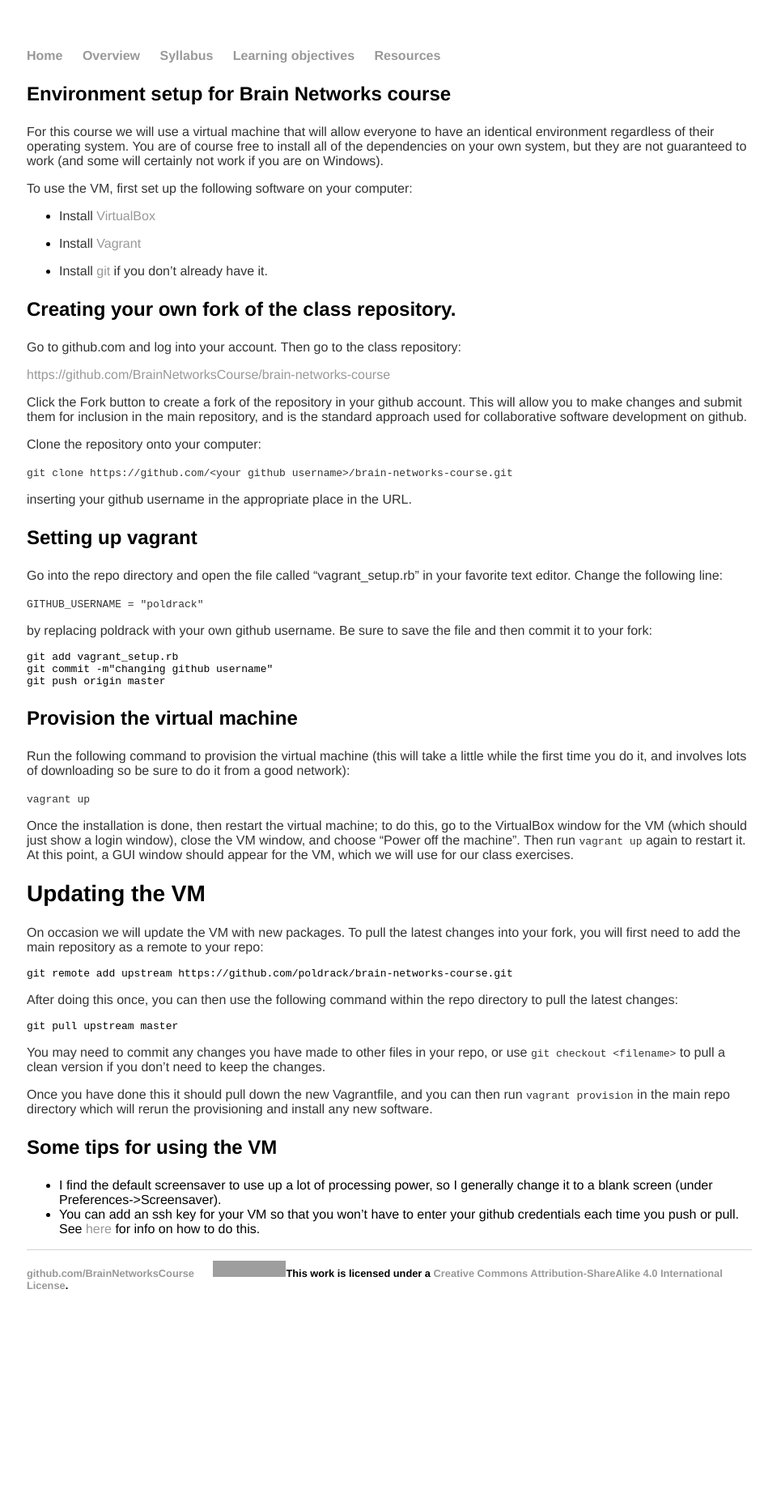
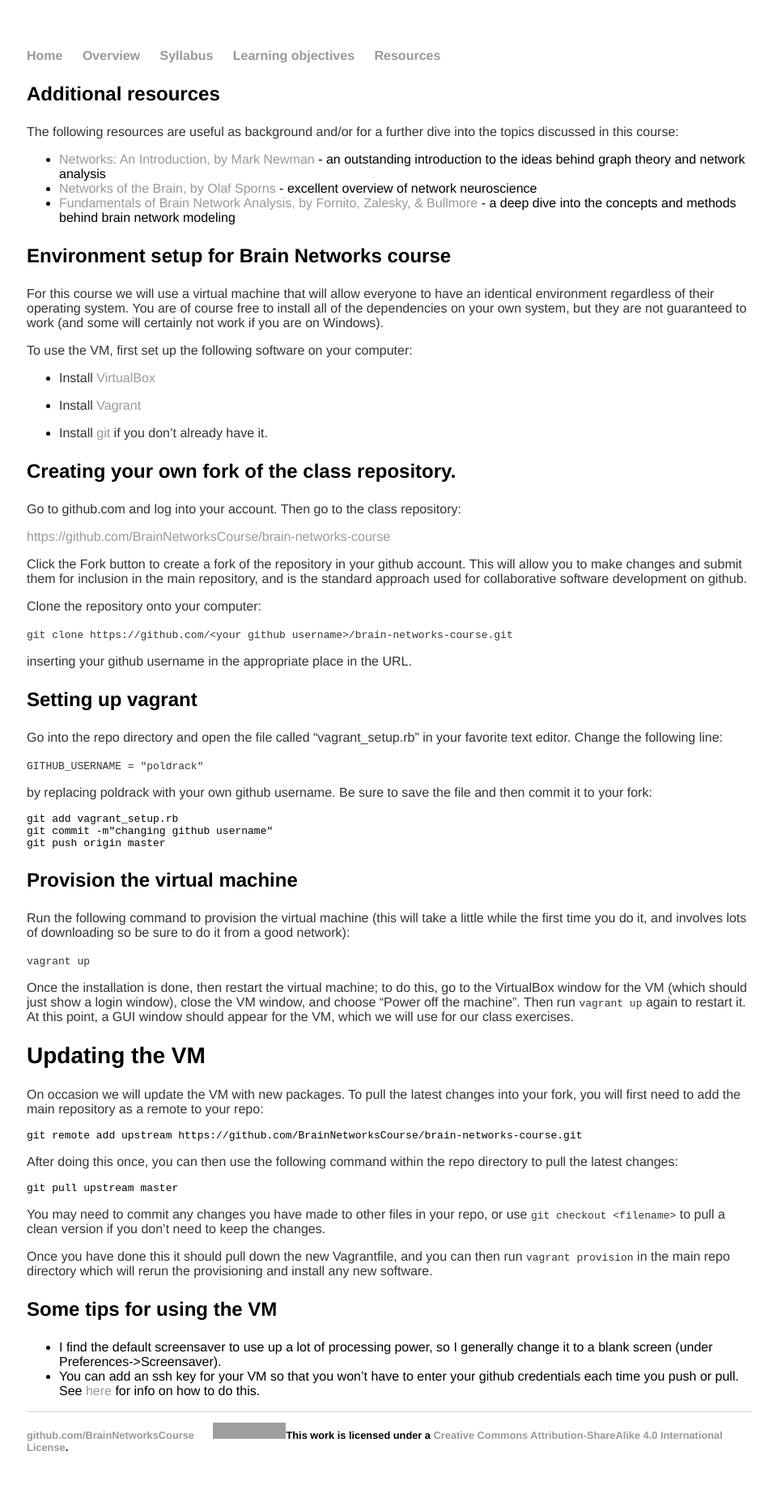
Before and after one commit to BrainNetworksCourse/BrainNetworksCourse.github.io, a Jekyll site: the page built from resources/index.md, in a window 1280 px wide. Shown: the whole page at 81% size, without its empty margins (159-1119 px from the left). Built offline with Jekyll 4.4.1, drawn with Linux system fonts in a browser that asks for light colours; our own code applies the rules of GitHub Pages for plain Markdown files; before the commit the page ends 1655 px from its top, so only the background shows below that; grey boxes are pictures that could not be loaded.

Commit message:
add resources

````diff
--- a/resources/index.md
+++ b/resources/index.md
@@ -1,3 +1,12 @@
+### Additional resources
+
+The following resources are useful as background and/or for a further dive into the topics discussed in this course:
+
+- [Networks: An Introduction, by Mark Newman](https://www.amazon.com/Networks-Introduction-Mark-Newman/dp/0199206651) - an outstanding introduction to the ideas behind graph theory and network analysis
+- [Networks of the Brain, by Olaf Sporns](https://www.amazon.com/Networks-Brain-Press-Olaf-Sporns-ebook/dp/B005AT9ZOI/ref=sr_1_1?s=books&ie=UTF8&qid=1535385228&sr=1-1&keywords=sporns) - excellent overview of network neuroscience
+- [Fundamentals of Brain Network Analysis, by Fornito, Zalesky, & Bullmore](https://www.amazon.com/Fundamentals-Brain-Network-Analysis-Fornito-ebook/dp/B01CRIU886/ref=sr_1_1?s=books&ie=UTF8&qid=1535384994&sr=1-1&keywords=fornito) - a deep dive into the concepts and methods behind brain network modeling
+
+
 ### Environment setup for Brain Networks course
 
 For this course we will use a virtual machine that will allow everyone to have
@@ -56,7 +65,7 @@ Once the installation is done, then restart the virtual machine; to do this, go
 On occasion we will update the VM with new packages.  To pull the latest changes into your fork, you will first need to add the main repository as a remote to your repo:
 
 ```
-git remote add upstream https://github.com/poldrack/brain-networks-course.git
+git remote add upstream https://github.com/BrainNetworksCourse/brain-networks-course.git
 ```
 
 After doing this once, you can then use the following command within the repo directory to pull the latest changes:
````
